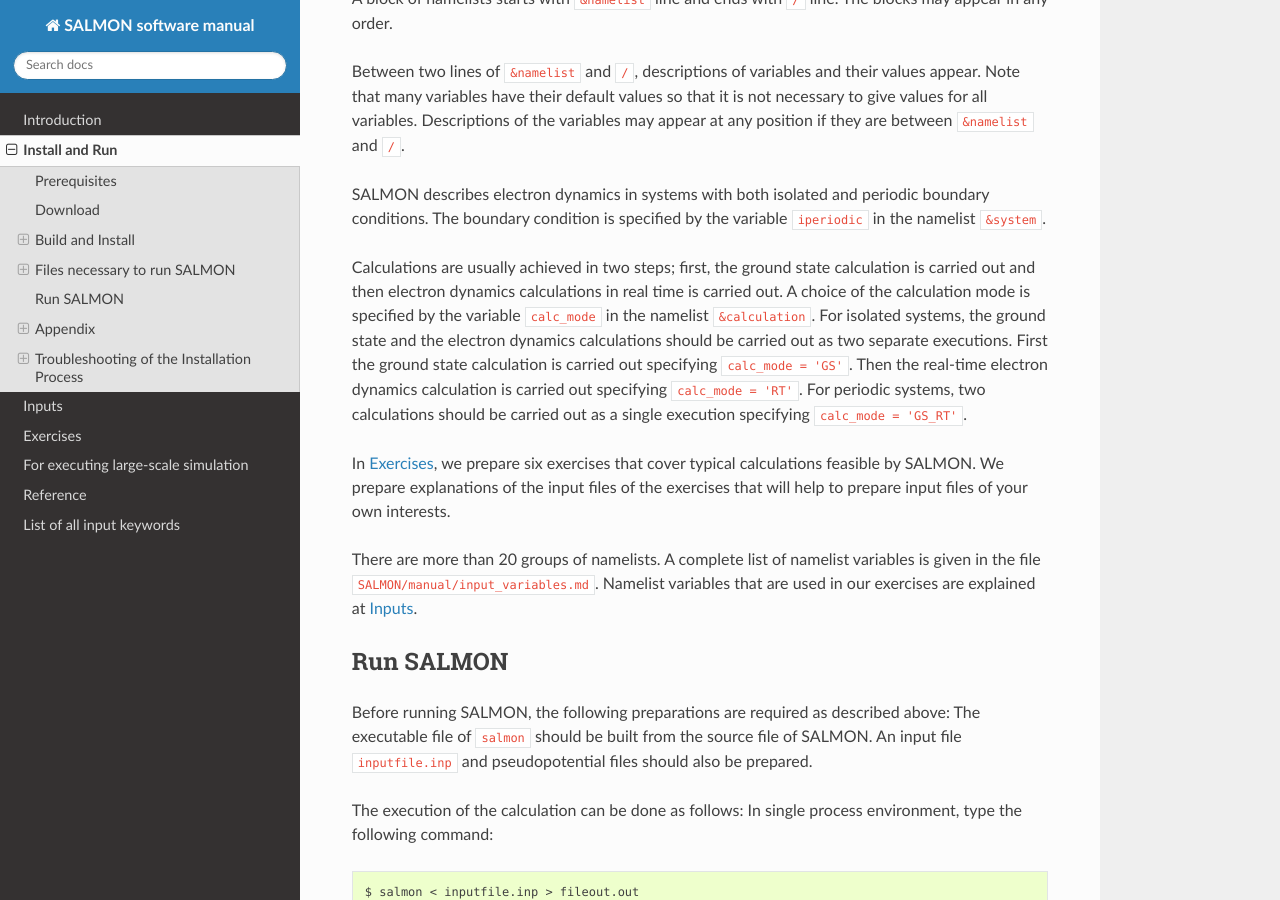
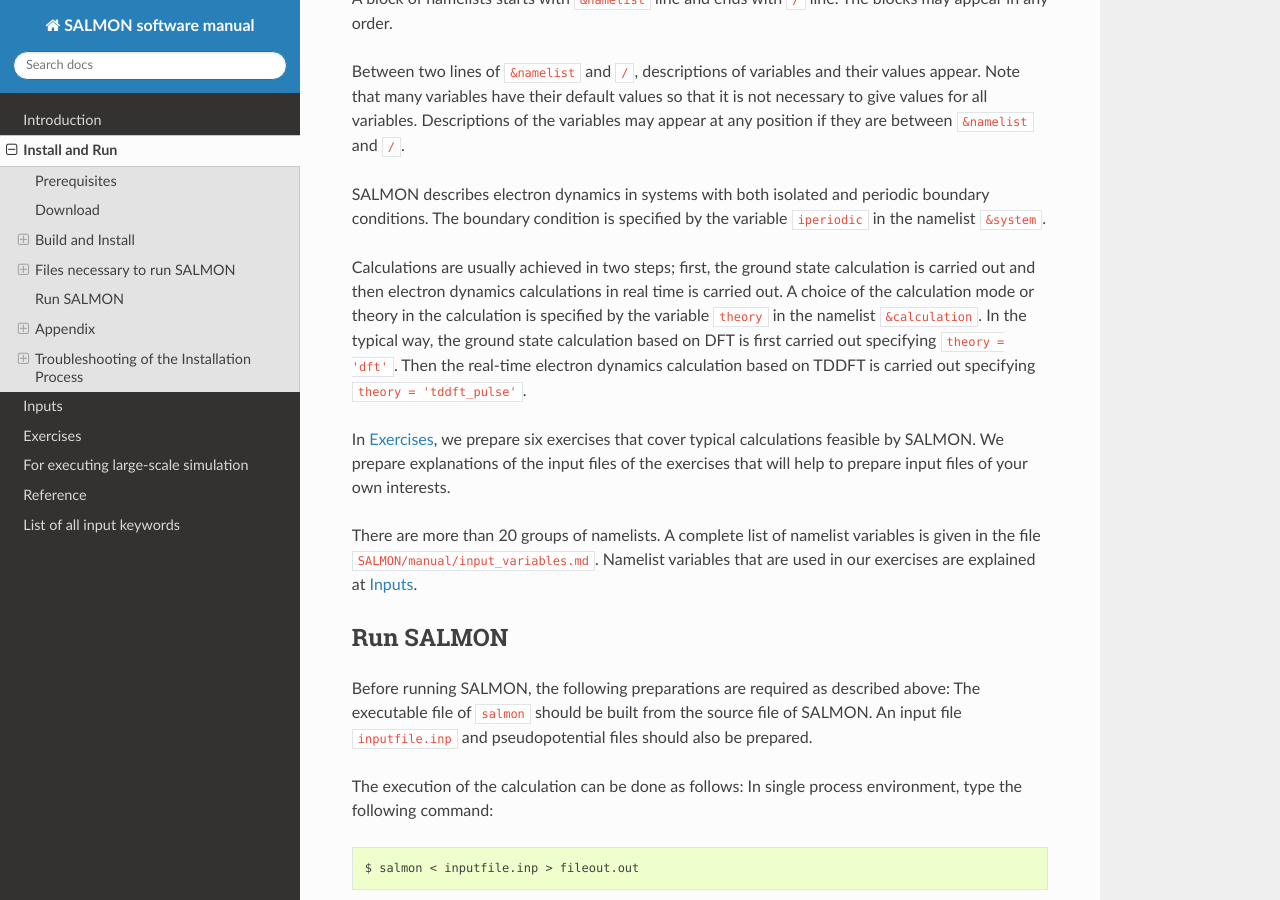
Before and after one commit to SALMON-TDDFT/SALMON-DOCS, a Sphinx documentation site: the page built from source/install_and_run.rst, in a window 1280 px wide and 900 px high, scrolled down 4143 px. Built offline with Sphinx 7.4.7 and the Read the Docs theme 2.0.0, drawn with Linux system fonts in a browser that asks for light colours; formulas are drawn with MathJax 3.

Commit message:
Update install_and_run.rst

```diff
--- a/source/install_and_run.rst
+++ b/source/install_and_run.rst
@@ -193,11 +193,9 @@
 SALMON describes electron dynamics in systems with both isolated and periodic boundary conditions.
 The boundary condition is specified by the variable ``iperiodic`` in the namelist ``&system``.
 
-Calculations are usually achieved in two steps; first, the ground state calculation is carried out and then electron dynamics calculations in real time is carried out. A choice of the calculation mode is specified by the variable ``calc_mode`` in the namelist ``&calculation``.
-For isolated systems, the ground state and the electron dynamics calculations should be carried out as two separate executions.
-First the ground state calculation is carried out specifying ``calc_mode = 'GS'``.
-Then the real-time electron dynamics calculation is carried out specifying ``calc_mode = 'RT'``.
-For periodic systems, two calculations should be carried out as a single execution specifying ``calc_mode = 'GS_RT'``.
+Calculations are usually achieved in two steps; first, the ground state calculation is carried out and then electron dynamics calculations in real time is carried out. A choice of the calculation mode or theory in the calculation is specified by the variable ``theory`` in the namelist ``&calculation``.
+In the typical way, the ground state calculation based on DFT is first carried out specifying ``theory = 'dft'``.
+Then the real-time electron dynamics calculation based on TDDFT is carried out specifying ``theory = 'tddft_pulse'``.
 
 In :any:`Exercises`, we prepare six exercises that cover typical calculations feasible by SALMON.
 We prepare explanations of the input files of the exercises that will help to prepare input files of your own interests.
```
